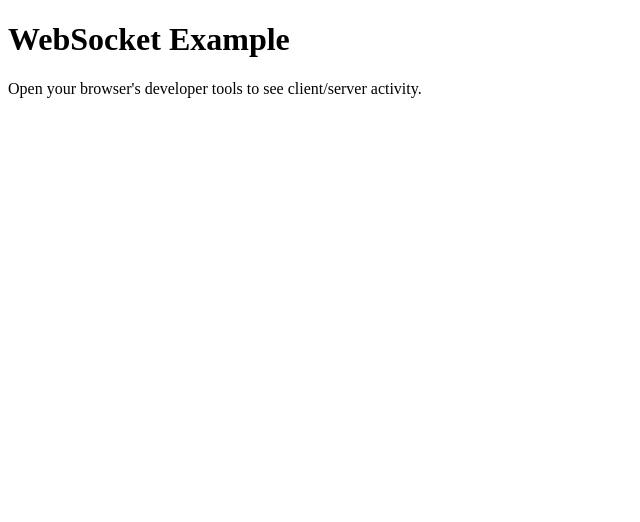
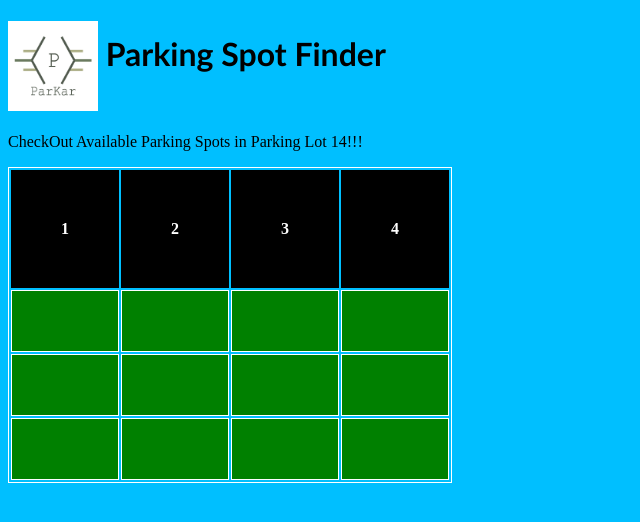
Before and after one commit to really-ko/Parking-Space-App, a website: page index.html in a window 1280 px wide. Shown: the whole page, without its empty margins (0-640 px from the left). Drawn offline with Linux system fonts and the light colour scheme.

Commit message:
table formatted for parking lot display

```diff
--- a/index.html
+++ b/index.html
@@ -1,11 +1,41 @@
 <!DOCTYPE html>
 <html lang="en">
   <head>
-    <title>WebSocket Example</title>
+    <title>Parking Spot Finder</title>
     <script src="client.js"></script>
+	<link rel="stylesheet" href="styles.css"  type="text/css" media="screen, projection" />
+
   </head>
   <body>
-    <h1>WebSocket Example</h1>
-    <p>Open your browser's developer tools to see client/server activity.</p>
+
+    <h1 style="font-family:Calibri;" color =""><img src="Parkar Logo.png" alt="Logo" align="middle" style="width:90px;height:90px;">  Parking Spot Finder</h1>
+
+    <p>CheckOut Available Parking Spots in Parking Lot 14!!!</p>
+	<table>
+		<tr>
+			<th>1 </th>
+			<th>2 </th>
+			<th>3</th>
+			<th>4 </th>
+		</tr>
+		<tr>
+			<td> </td>
+			<td> </td>
+			<td> </td>
+			<td> </td>
+		</tr>
+		<tr>
+			<td> </td>
+			<td> </td>
+			<td> </td>
+			<td> </td>
+		</tr>
+		<tr>
+			<td> </td>
+			<td> </td>
+			<td> </td>
+			<td> </td>
+		</tr>
+	</table>
   </body>
 </html>
--- /dev/null
+++ b/styles.css
@@ -0,0 +1,17 @@
+table th{
+	text-align: left;
+	background: black;
+	color: white;
+	padding: 50px 50px 50px 50px;
+		}
+table td{
+		border: 1px solid white;
+		padding: 50px 10px 10px 50px;
+		background: green;
+		border-width: thin;
+		}
+table {
+	border: 0.5px solid white;
+
+}
+body {background-color: DeepSkyBlue;}
```
Also changed, not shown: ParKar Logo.png (added).
